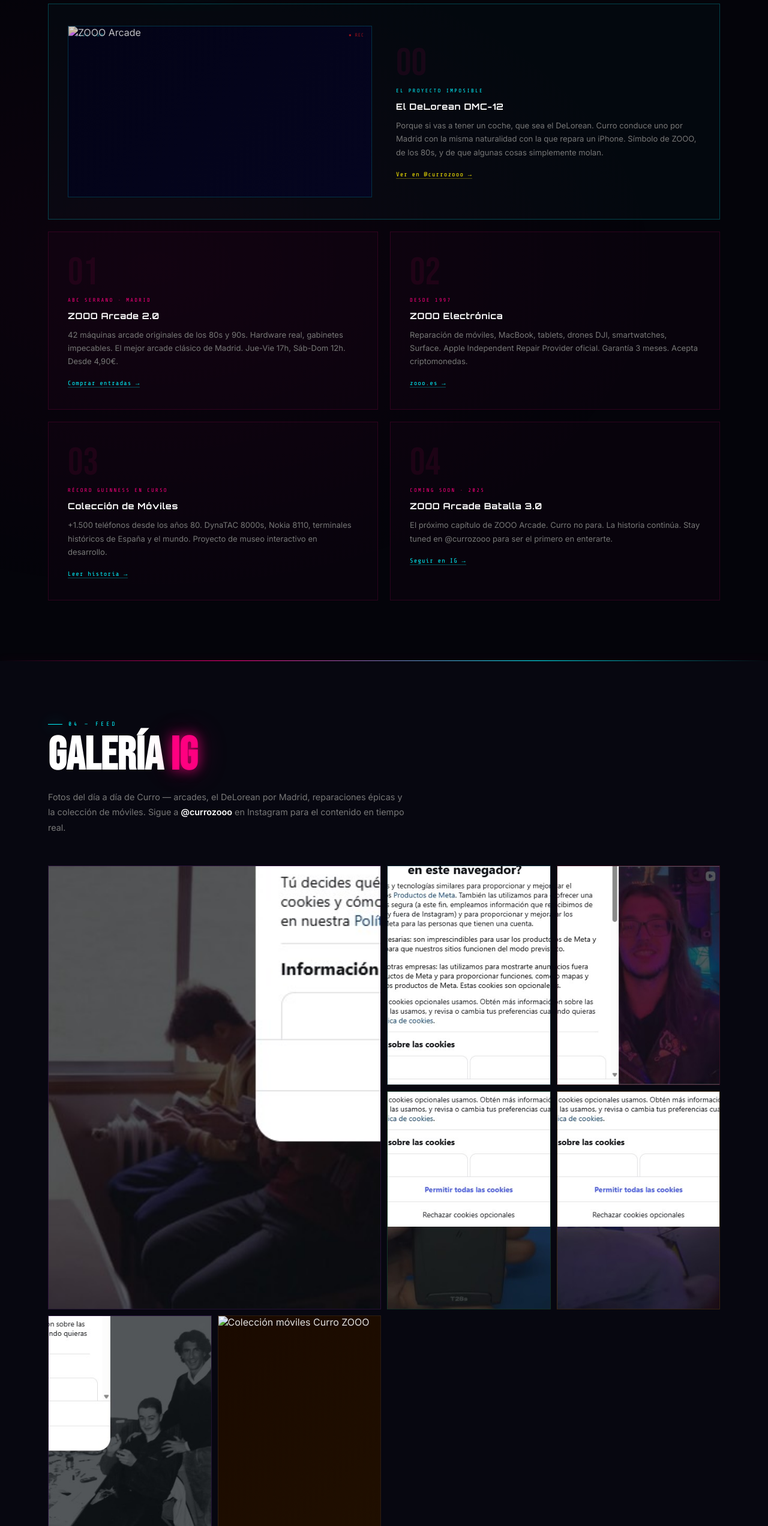
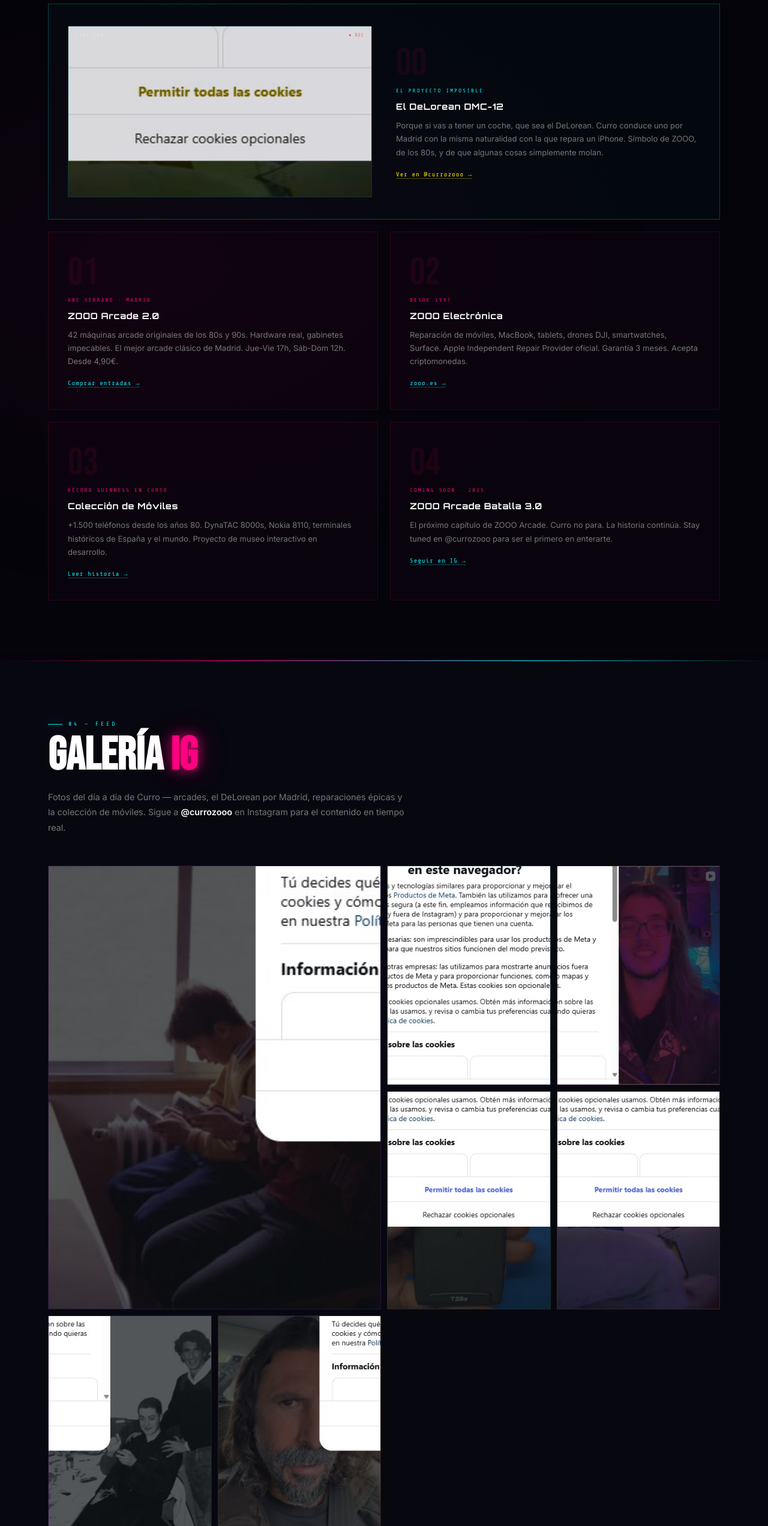
Before and after one commit to m4axx/currozooo-web, a plain HTML site: page index.html in a window 1280 px wide. Shown: the part 1907-4451 px from the top of the page at 60% size. Drawn offline with nearby package versions, Linux system fonts and the light colour scheme; animation ran at ten frames a second.

Commit message:
fix: replace broken post-9 and curro-moviles refs with existing images

```diff
--- a/index.html
+++ b/index.html
@@ -737,7 +737,7 @@ footer { position:relative; z-index:2; background:var(--deep); border-top:1px so
       <!-- FEATURED: DeLorean -->
       <div class="proy-card featured rv">
         <div class="delorean-vis" style="padding:0;overflow:hidden">
-          <img src="assets/instagram/post-9.jpg" alt="ZOOO Arcade" style="width:100%;height:100%;object-fit:cover;opacity:.85;filter:hue-rotate(180deg) saturate(1.2)">
+          <img src="assets/instagram/post-8.jpg" alt="ZOOO Arcade" style="width:100%;height:100%;object-fit:cover;opacity:.85;filter:hue-rotate(180deg) saturate(1.2)">
         </div>
         <div>
           <div class="proy-num">00</div>
@@ -820,7 +820,7 @@ footer { position:relative; z-index:2; background:var(--deep); border-top:1px so
         <img src="assets/instagram/post-3.jpg" alt="Máquinas vintage originales">
       </div>
       <div class="gpost rv st" style="--i:6">
-        <img src="assets/instagram/curro-moviles.jpg" alt="Colección móviles Curro ZOOO">
+        <img src="assets/instagram/post-7.jpg" alt="Colección móviles Curro ZOOO">
       </div>
     </div>
 
```
